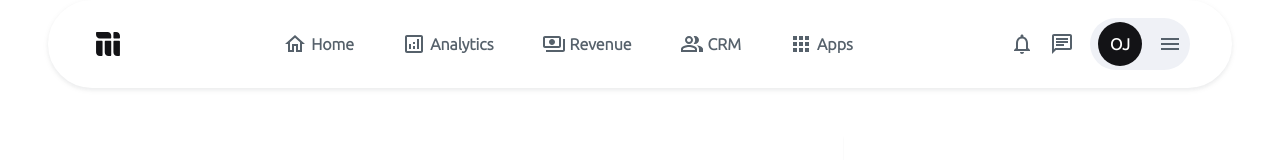
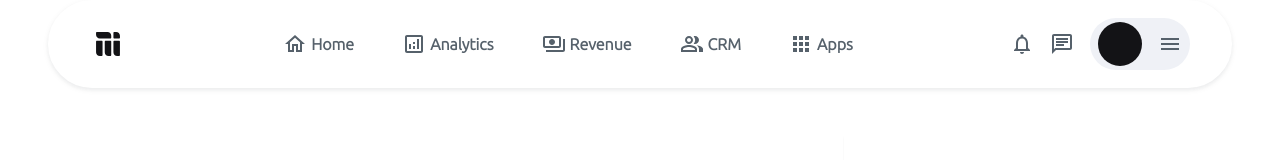
Before and after one commit to sammy-code98/mainstack-task, a React (Vite) app: page / in a window 1280 px wide. Shown: the top 160 px of the page. Built offline with nearby package versions, Linux system fonts and the light colour scheme; no server answers.

Commit message:
fetch user details api

```diff
--- a/package.json
+++ b/package.json
@@ -10,6 +10,7 @@
     "preview": "vite preview"
   },
   "dependencies": {
+    "@tanstack/react-query": "^5.8.7",
     "apexcharts": "^3.44.0",
     "axios": "^1.6.2",
     "react": "^18.2.0",
--- /dev/null
+++ b/src/api/index.api.ts
@@ -0,0 +1,6 @@
+import api from "../utils/axios";
+
+export const getUser = async () => {
+  const { data } = await api.get("/user");
+  return data;
+};
--- a/src/components/Navigation/ProfileCard.tsx
+++ b/src/components/Navigation/ProfileCard.tsx
@@ -7,6 +7,9 @@ import {
     MdSwitchAccount,
     MdOutlineLogout
 } from "react-icons/md";
+import { useQuery } from '@tanstack/react-query'
+import { getUser } from "../../api/index.api";
+
 
 
 const profileItems = [
@@ -19,15 +22,20 @@ const profileItems = [
     { icon: <MdOutlineLogout size='1.5rem' />, title: "Sign Out" },
 ]
 export default function ProfileCard() {
+    const { data } = useQuery({ queryKey: ['user'], queryFn: getUser })
+    const firstLetter = data?.first_name.charAt(0)
+    const secondLetter = data?.last_name.charAt(0)
     return (
         <div className='bg-base_white rounded-3xl shadow-md px-4 py-6 mt-24 w-1/4 absolute top-0 '>
             <div className='flex  gap-4'>
                 <div>
-                    <div className='rounded-full w-14 h-14 flex items-center justify-center  bg-primary text-base_white  font-semibold'>OJ</div>
+                    <div className='rounded-full w-14 h-14 flex items-center justify-center  bg-primary text-base_white  font-semibold'>
+                        {firstLetter}{secondLetter}
+                    </div>
                 </div>
                 <div>
-                    <h4 className='text-primary font-semibold text-lg'>Oliver Jones</h4>
-                    <p className='text-base_gray text-base'>oliver@gmail.com</p>
+                    <h4 className='text-primary font-semibold text-lg'>{data?.first_name}  {data?.last_name}</h4>
+                    <p className='text-base_gray text-base'>{data?.email}</p>
                 </div>
             </div>
             <div className='mt-6'>
--- a/src/components/Navigation/index.tsx
+++ b/src/components/Navigation/index.tsx
@@ -11,8 +11,14 @@ import {
     MdMenu
 } from "react-icons/md";
 import ProfileCard from "./ProfileCard";
+import { useQuery } from '@tanstack/react-query'
+import { getUser } from "../../api/index.api";
+
 
 export default function Navigation(): JSX.Element {
+    const { data } = useQuery({ queryKey: ['user'], queryFn: getUser })
+    const firstLetter = data?.first_name.charAt(0)
+    const secondLetter = data?.last_name.charAt(0)
     const [openModal, setOpenModal] = useState<boolean>(false)
 
     const handleOpenModal = () => {
@@ -52,7 +58,9 @@ export default function Navigation(): JSX.Element {
                         </div>
                         <div className='flex justify-between gap-4 items-center bg-secondary rounded-full py-1 px-2 w-3/4 text-base_gray cursor-pointer'
                             onClick={handleOpenModal}>
-                            <div className='rounded-full w-11 h-11 flex items-center justify-center  bg-primary text-base_white  font-semibold'>OJ</div>
+                            <div className='rounded-full w-11 h-11 flex items-center justify-center  bg-primary text-base_white  font-semibold'>
+                                {firstLetter}{secondLetter}
+                            </div>
                             <MdMenu size='1.5rem' />
 
                         </div>
--- a/src/main.tsx
+++ b/src/main.tsx
@@ -1,10 +1,15 @@
 import React from 'react'
 import ReactDOM from 'react-dom/client'
+import { QueryClient, QueryClientProvider } from '@tanstack/react-query'
 import App from './App.tsx'
 import './index.css'
 
+const queryClient = new QueryClient()
+
 ReactDOM.createRoot(document.getElementById('root')!).render(
   <React.StrictMode>
+    <QueryClientProvider client={queryClient}>
     <App />
+    </QueryClientProvider>
   </React.StrictMode>,
 )
--- a/src/utils/axios/index.ts
+++ b/src/utils/axios/index.ts
@@ -1,7 +1,7 @@
 import axios from "axios";
 
 const api = axios.create({
-  baseURL: import.meta.env.BASE_URL,
+  baseURL: import.meta.env.VITE_BASE_URL,
   timeout: 5000,
   headers: {
     "Content-Type": "application/json",
```
Also changed, not shown: 2 other files (tests, documents, lock files or other folders).
